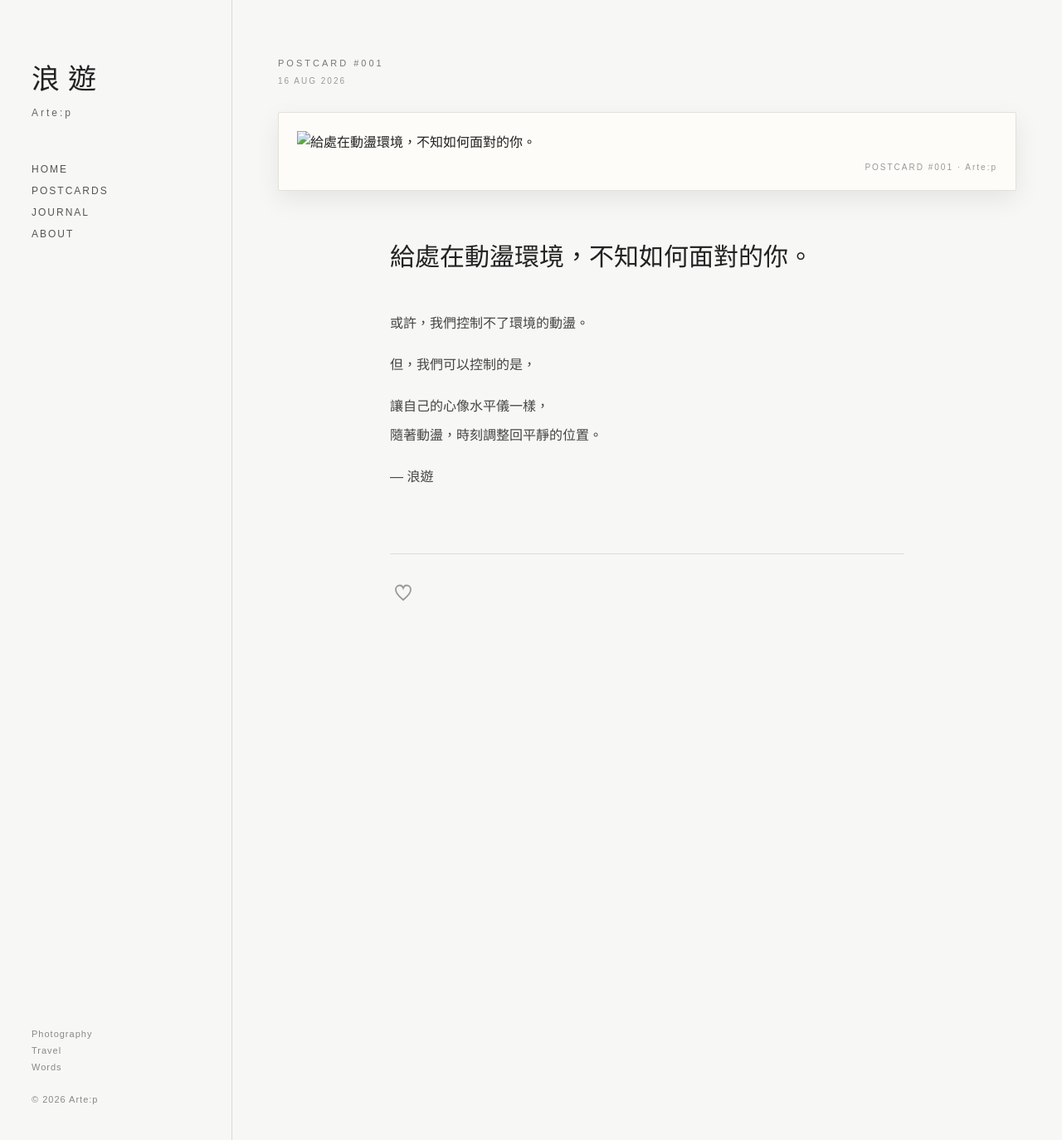
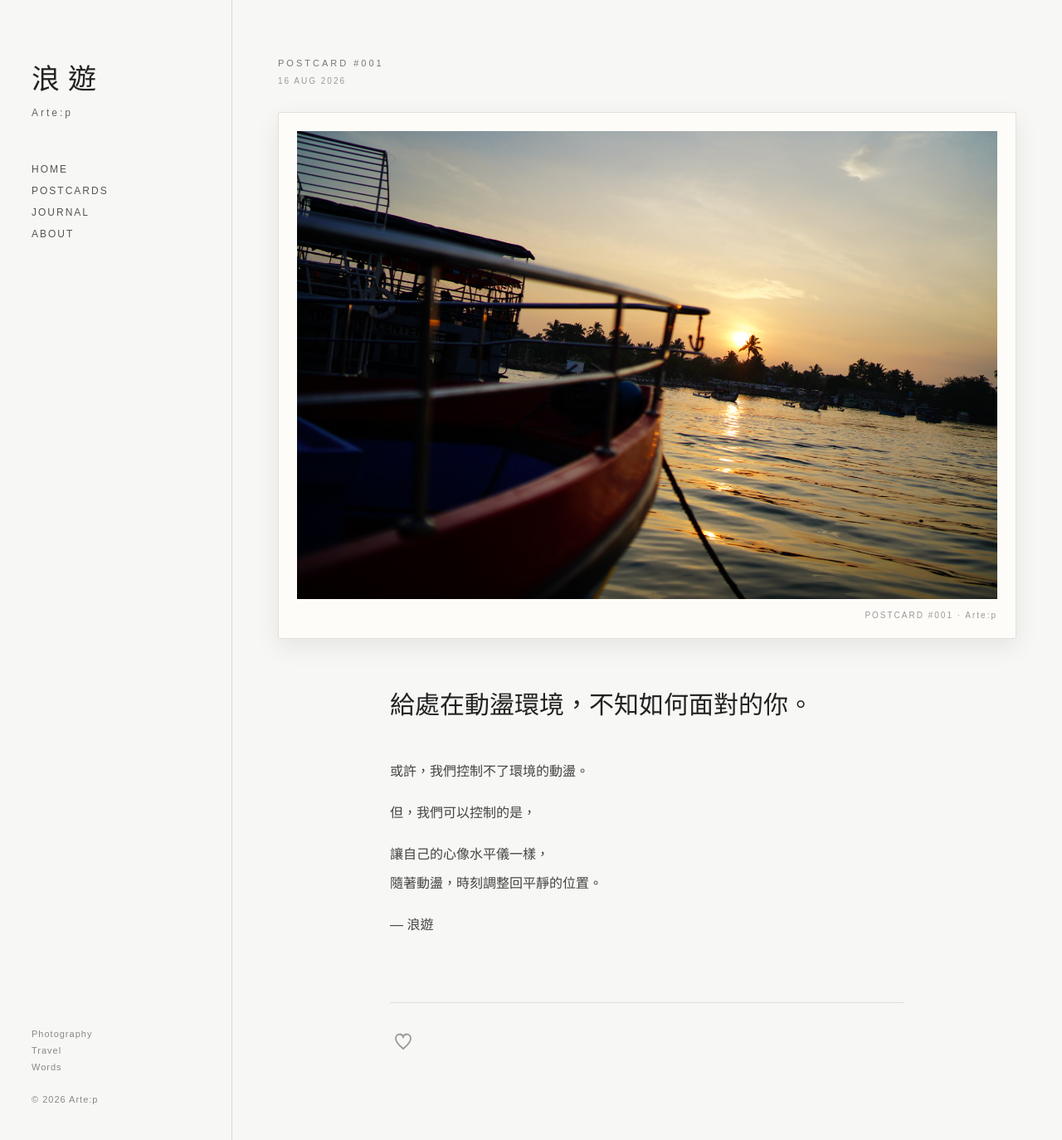
Before and after one commit to artep-wandering/artep-wandering.github.io, a Jekyll site: the page built from _posts/2026-08-16-postcard-001.md, in a window 1280 px wide and 1374 px high. Shown: the whole window at 83% size. Built offline with Jekyll 4.4.1, drawn with Linux system fonts in a browser that asks for light colours.

Commit message:
post001_v0.1
Updated image path in postcard markdown file.

```diff
--- a/_posts/2026-08-16-postcard-001.md
+++ b/_posts/2026-08-16-postcard-001.md
@@ -3,7 +3,7 @@ layout: postcard
 number: "001"
 title: "給處在動盪環境，不知如何面對的你。"
 date: 2026-08-16
-image: images/postcard-001.jpg
+image: /images/postcard-001.jpg
 excerpt_text: "或許，我們控制不了環境的動盪。但我們可以控制的，是讓自己的心時刻調整回平靜的位置。"
 ---
 
```
